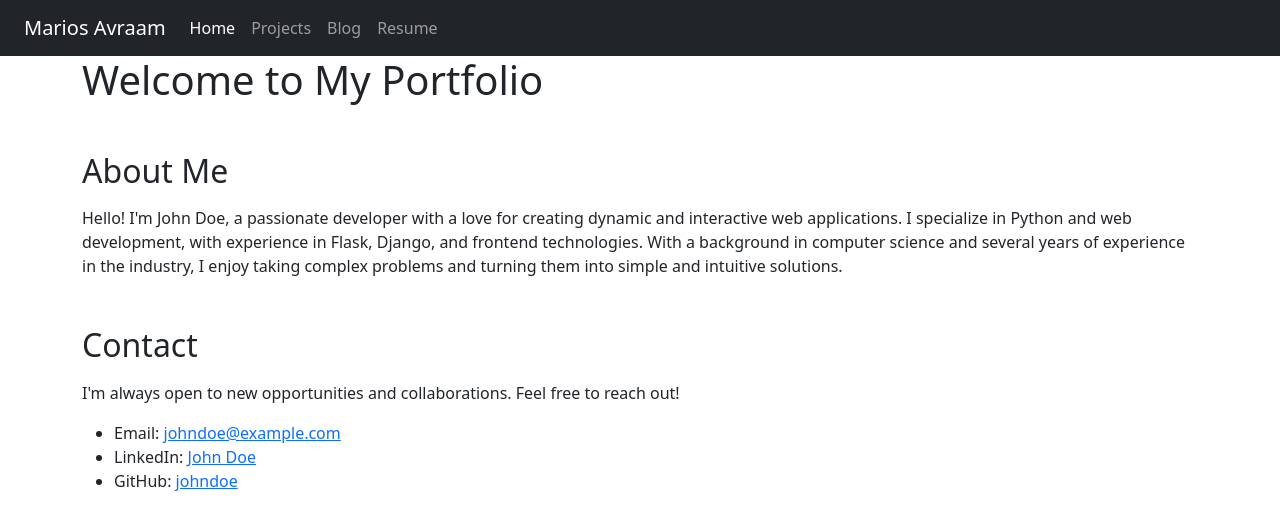
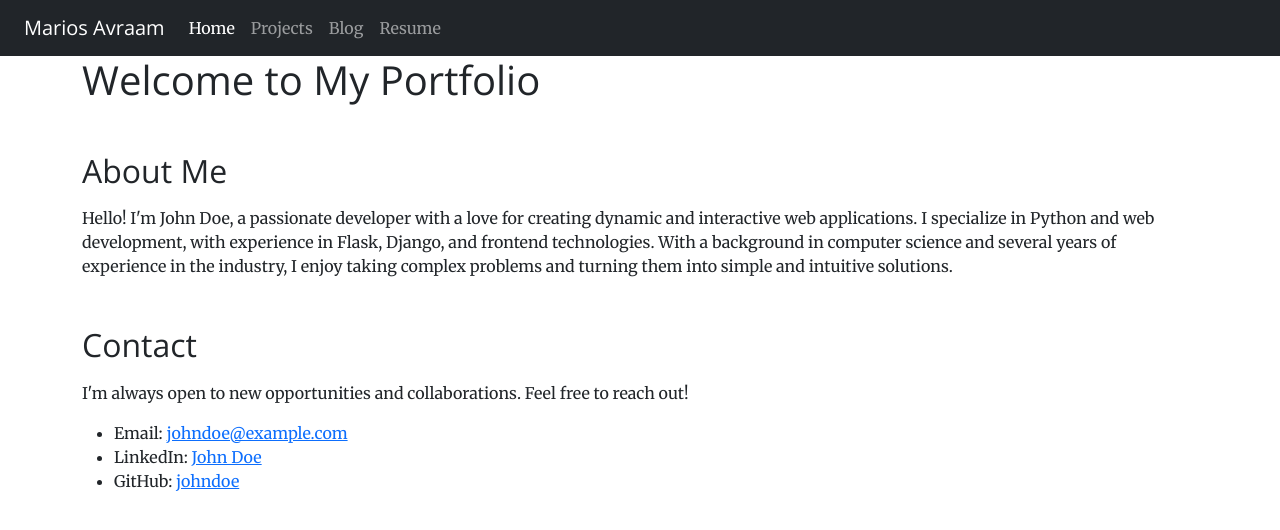
Before and after one commit to MariosAvraam/portfolio-website, a Flask app: page / in a window 1280 px wide. Shown: the top 530 px of the page. Run offline with Flask 3, Linux system fonts and the light colour scheme; some libraries are stand-ins or nearby versions.

Commit message:
Add google font. Create a styles.css. Change font of body and h*.

```diff
--- /dev/null
+++ b/static/css/styles.css
@@ -0,0 +1,7 @@
+body {
+    font-family: 'Merriweather', serif;
+}
+
+h1, h2, h3, h4, h5, h6, .navbar-brand {
+    font-family: 'Open Sans', sans-serif;
+}
--- a/templates/layout.html
+++ b/templates/layout.html
@@ -5,7 +5,9 @@
   <meta charset="UTF-8">
   <meta name="viewport" content="width=device-width, initial-scale=1.0">
   <title>Portfolio</title>
+  <link href="https://fonts.googleapis.com/css2?family=Open+Sans:wght@400;600&family=Merriweather:wght@400;700&display=swap" rel="stylesheet">
   <link href="https://cdn.jsdelivr.net/npm/bootstrap@5.3.1/dist/css/bootstrap.min.css" rel="stylesheet" integrity="sha384-4bw+/aepP/YC94hEpVNVgiZdgIC5+VKNBQNGCHeKRQN+PtmoHDEXuppvnDJzQIu9" crossorigin="anonymous">
+  <link rel="stylesheet" href="{{ url_for('static', filename='css/styles.css') }}">
 </head>
 
 <body>
```
